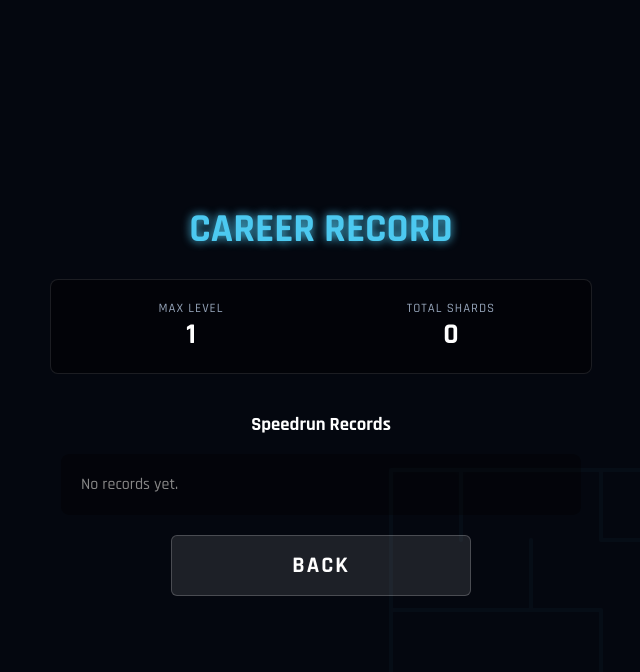
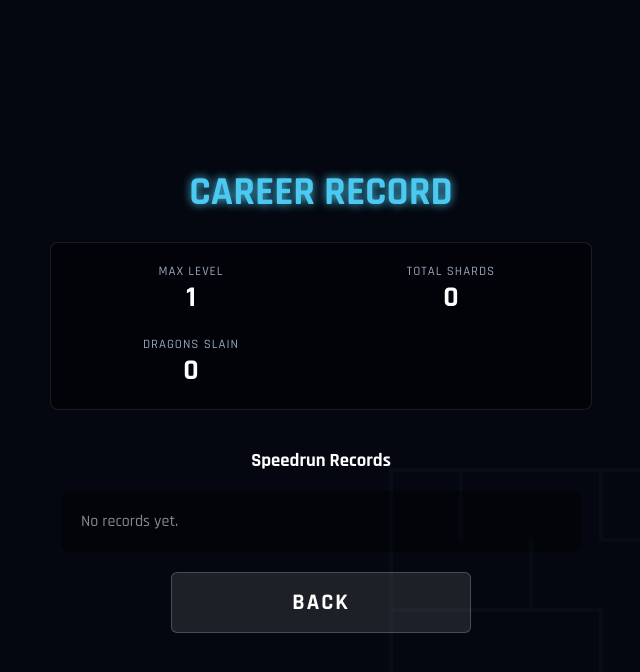
Before and after one commit to mihassan/crystal-cave, a React (Vite) app: page / in a window 1280 px wide. Both pictures are taken after a click on the button "CAREER STATS". Shown: the top 672 px of the page, without its empty margins (319-959 px from the left). Built offline with nearby package versions, Linux system fonts and the light colour scheme.

Commit message:
feat: Update game mechanics to include multiple dragon types and combat system, enhance controls, and improve stats display

```diff
--- a/src/App.tsx
+++ b/src/App.tsx
@@ -218,10 +218,10 @@ function App() {
                         <p><strong>OBJECTIVE:</strong> Pilot the Frost Sentinel drone deep into the Dragon's Lair. Locate the
                             <strong> Warp Portal</strong> to advance.
                         </p>
-                        <p><strong>THREATS:</strong> Fire Dragons phase in and out. If you see a <span
+                        <p><strong>THREATS:</strong> Dragons (Fire, Ice, Lightning types) phase in and out. If you see a <span
                             style={{ color: '#ffaa00' }}>Orange Circle</span>, they are charging. Move out of the zone
                             immediately!</p>
-                        <p><strong>CONTROLS:</strong> Touch and drag anywhere to drift. Use inertia to glide past enemies.</p>
+                        <p><strong>CONTROLS:</strong> Touch and drag anywhere to drift. Press <strong>Spacebar</strong> to shoot cyan bullets at dragons. Use inertia to glide past enemies.</p>
                         <p><strong>DEFENSE:</strong> Taking a hit activates a temporary shield. Use it to escape.</p>
                     </div>
                     <div className="btn-group" style={{ marginTop: '20px' }}>
@@ -243,6 +243,10 @@ function App() {
                             <span className="stat-label">Total Shards</span>
                             <span className="stat-val">{careerStats.totalShards}</span>
                         </div>
+                        <div className="stat-box">
+                            <span className="stat-label">Dragons Slain</span>
+                            <span className="stat-val">{engineRef.current?.data.data.totalKills || 0}</span>
+                        </div>
                     </div>
                     <h3>Speedrun Records</h3>
                     <div id="stats-list" className="scroll-list">
@@ -251,7 +255,7 @@ function App() {
                         ) : (
                             Object.keys(careerStats.bestTimes).sort((a: any, b: any) => a - b).map((lvl: any) => (
                                 <div className="list-row" key={lvl}>
-                                    <span>Sector {lvl}</span>
+                                    <span>Level {lvl}</span>
                                     <span style={{ color: '#ffd700' }}>{formatTime(careerStats.bestTimes[lvl])}</span>
                                 </div>
                             ))
@@ -300,7 +304,7 @@ function App() {
                     {levelStats.isRecord && <div className="new-record">NEW RECORD!</div>}
                     <p style={{ fontSize: '0.9rem', marginTop: '10px' }}>Hull Integrity Restored (+1 Life)</p>
                     <div className="btn-group">
-                        <button onClick={nextLevel}>Next Sector</button>
+                        <button onClick={nextLevel}>Next Level</button>
                         <button className="secondary" onClick={replayLevel}>Replay for Time</button>
                         <button className="secondary" onClick={goToMainMenu}>Quit</button>
                     </div>
@@ -314,12 +318,16 @@ function App() {
                     <p>Signal Lost.</p>
                     <div className="stats-grid">
                         <div className="stat-box">
-                            <span className="stat-label">Sector</span>
+                            <span className="stat-label">Level</span>
                             <span className="stat-val" style={{ color: '#4cc9f0' }}>{gameOverStats.level}</span>
                         </div>
                         <div className="stat-box">
                             <span className="stat-label">Shards</span>
                             <span className="stat-val">{gameOverStats.score}</span>
+                        </div>
+                        <div className="stat-box">
+                            <span className="stat-label">Dragons Slain</span>
+                            <span className="stat-val">{engineRef.current?.kills || 0}</span>
                         </div>
                     </div>
                     <div className="btn-group">
```
Also changed, not shown: 1 other file (tests, documents, lock files or other folders).
